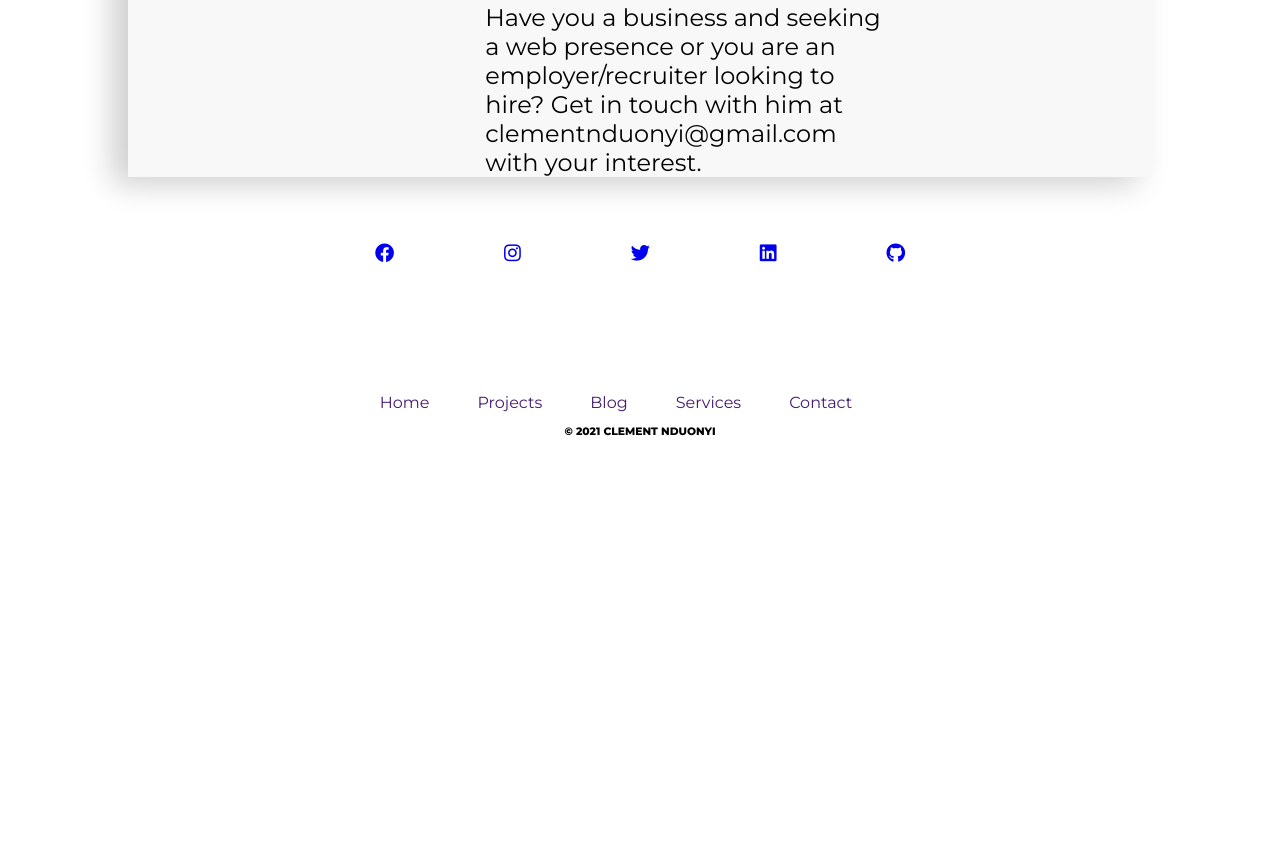
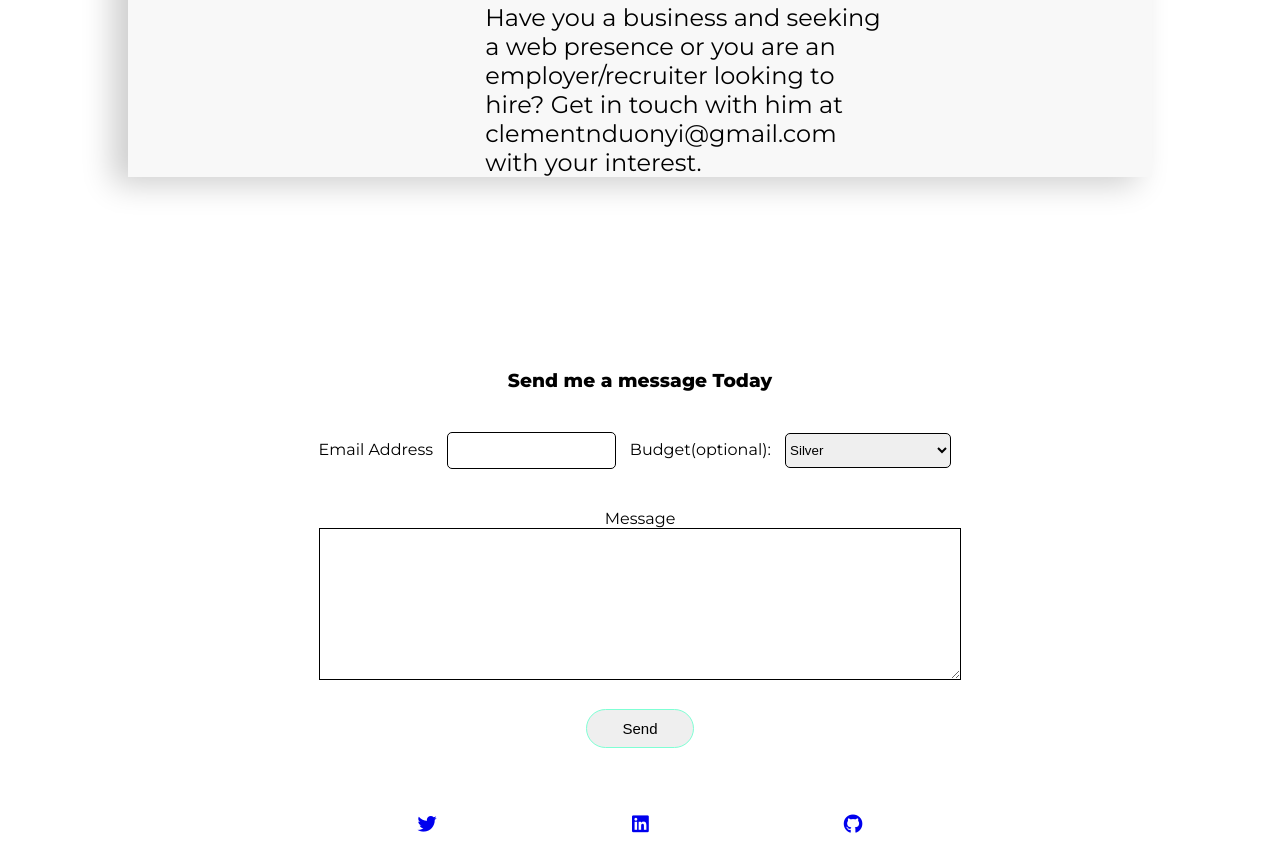
Before and after one commit to clementnduonyi/findclement, a plain HTML site: page index.html in a window 1280 px wide. Shown: the part 1817-2660 px from the top of the page. Before the commit the page ends 2268 px from the top, so only its background shows below. Drawn offline with Linux system fonts and the light colour scheme.

Commit message:
modification

```diff
--- a/index.html
+++ b/index.html
@@ -236,18 +236,23 @@
 
     <!--SOCIAL MEDIA ICONS/CONTACT SECTION-->
     <section id="contact-me">
+        <h3 class="msg">Send me a message Today</h3>
         <div class="contact">
-            <form>
-                <label></label>
+            <form class="contact-form">
+                <label for="mail-adress">Email Address</label>
+                <input type="email" id="mail-address" name="mail-address"/>
+                <label for="budget">Budget(optional):</label>
+                <select id="budget" name="services"></br>
+                    <option value="Silver">Silver</option>
+                    <option value="Platinum">Platinum</option>
+                    <option value="Gold">Gold</option>
+                </select></br >
+                <label for="msg">Message</label></br>
+                <textarea name="msg"></textarea> </br>
+                <button class="btn">Send</button>
             </form>
         </div>
         <div class="social-icons">
-            <div class="fb">
-                <a href="#"><i class="fab fa-facebook"></i></a>
-            </div>
-            <div class="ig">
-                <a href="#"><i class="fab fa-instagram"></i></a>
-            </div>
             <div class="tw">
                 <a href="#"><i class="fab fa-twitter"></i></a>
             </div>
```
